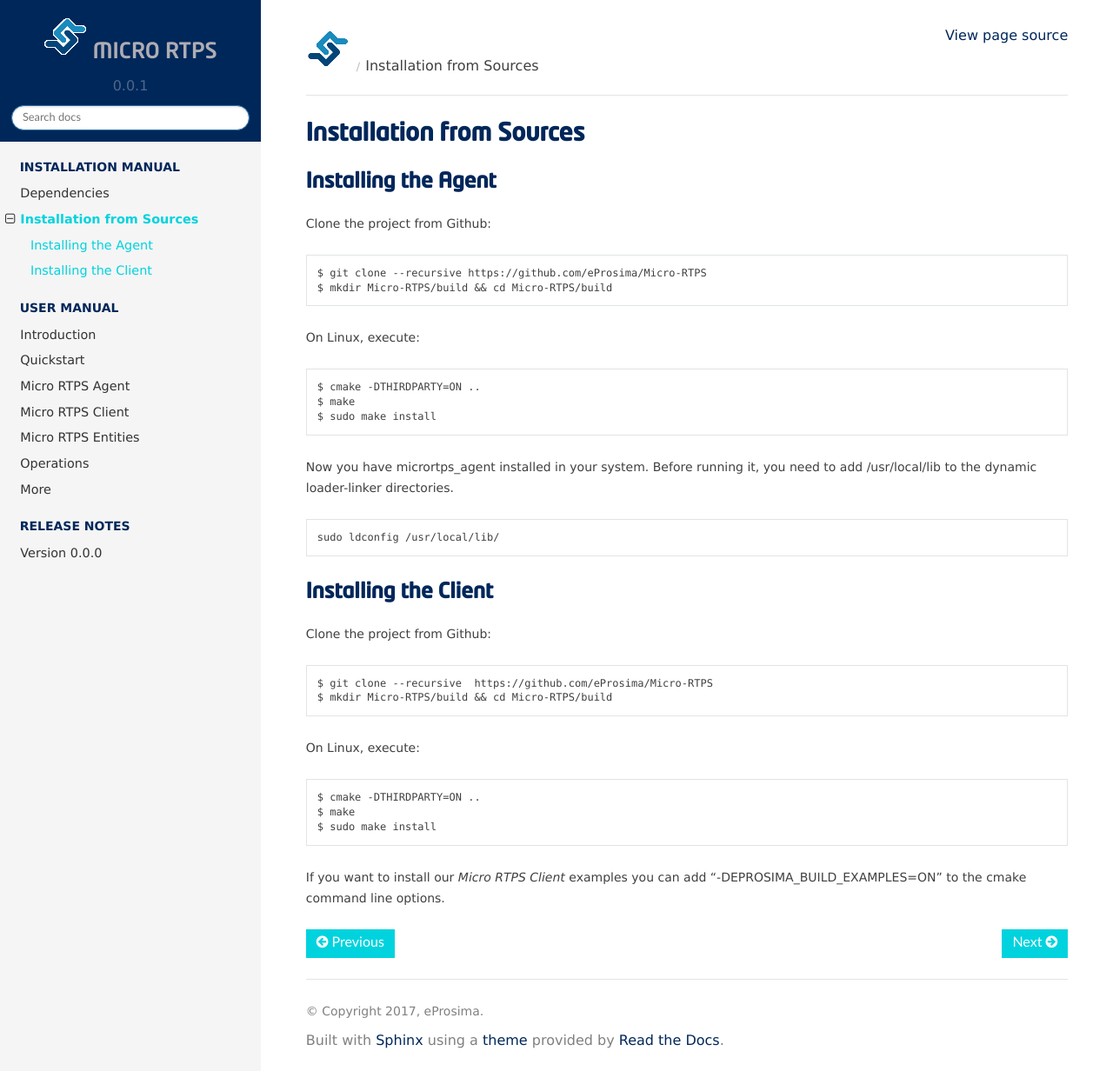
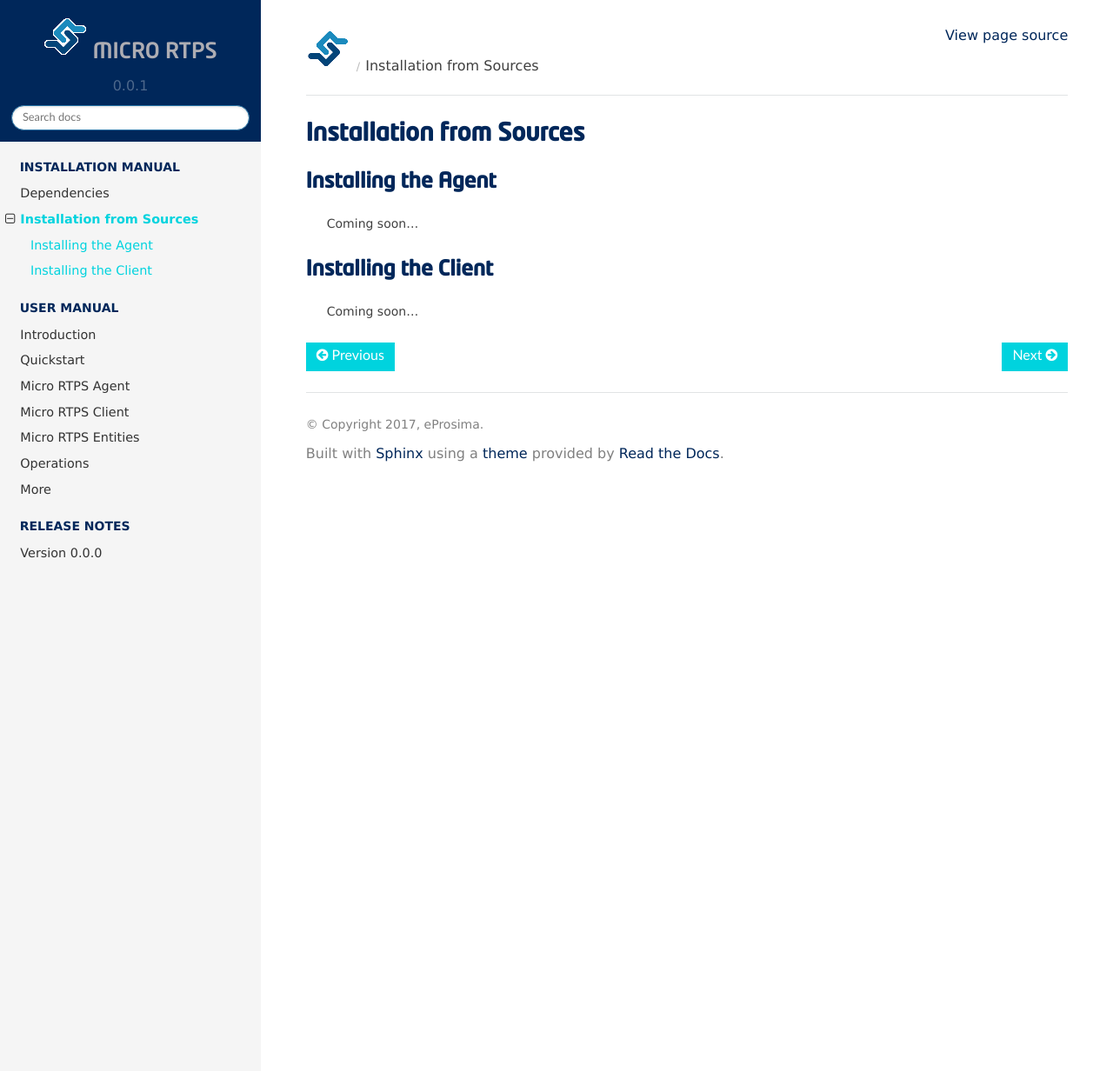
Before and after one commit to eProsima/Micro-XRCE-DDS-docs, a Sphinx documentation site: the page built from docs/sources.rst, in a window 1280 px wide and 1232 px high. Shown: the whole window at 87% size. Built offline with Sphinx 7.4.7 and the Read the Docs theme 2.0.0, drawn with Linux system fonts in a browser that asks for light colours.

Commit message:
Refs #2375. Temporary change till the product is uploaded to Github

```diff
--- a/docs/sources.rst
+++ b/docs/sources.rst
@@ -6,33 +6,9 @@
 Installing the Agent
 --------------------
 
-Clone the project from Github: ::
-
-    $ git clone --recursive https://github.com/eProsima/Micro-RTPS
-    $ mkdir Micro-RTPS/build && cd Micro-RTPS/build
-
-On Linux, execute: ::
-
-    $ cmake -DTHIRDPARTY=ON ..
-    $ make
-    $ sudo make install
-
-Now you have micrortps_agent installed in your system. Before running it, you need to add /usr/local/lib to the dynamic loader-linker directories. ::
-
-    sudo ldconfig /usr/local/lib/
+    Coming soon...
 
 Installing the Client
 ---------------------
 
-Clone the project from Github: ::
-
-    $ git clone --recursive  https://github.com/eProsima/Micro-RTPS
-    $ mkdir Micro-RTPS/build && cd Micro-RTPS/build
-
-On Linux, execute: ::
-
-    $ cmake -DTHIRDPARTY=ON ..
-    $ make
-    $ sudo make install
-
-If you want to install our *Micro RTPS Client* examples you can add "-DEPROSIMA_BUILD_EXAMPLES=ON" to the cmake command line options.
+    Coming soon...
```
